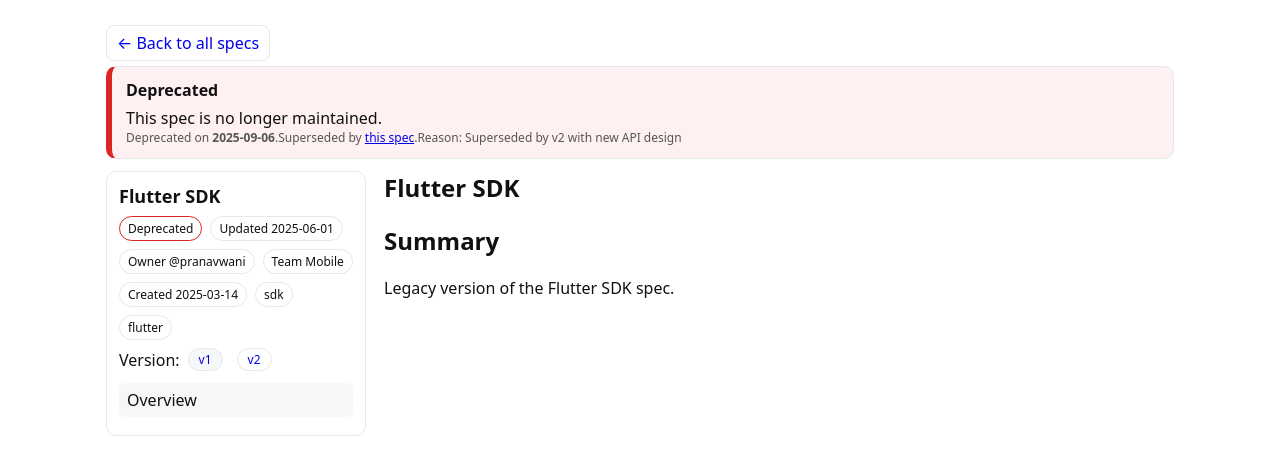
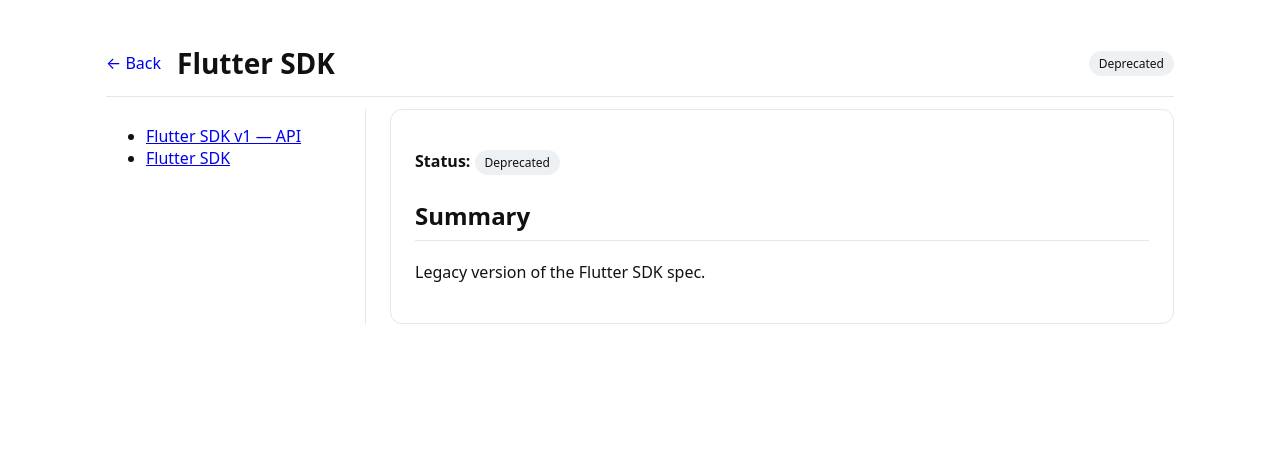
Before and after one commit to pranavwani/design-spec-v3, a Jekyll site: the page built from _specs/flutter-sdk/v1/index.md, in a window 1280 px wide. Shown: the top 475 px of the page. Built offline with Jekyll 4.4.1, drawn with Linux system fonts in a browser that asks for light colours.

Commit message:
fixed spec view page

```diff
--- a/_layouts/spec.html
+++ b/_layouts/spec.html
@@ -1,87 +1,67 @@
 ---
 layout: base
 ---
-<nav class="topbar">
-  <a class="back" href="{{ '/' | relative_url }}">← Back to all specs</a>
-</nav>
-
-{%- if page.status -%}
-  {%- assign s = page.status | downcase -%}
-  {%- if s == "deprecated" -%}
-    <div class="callout danger" role="status" aria-live="polite">
-      <h3>Deprecated</h3>
-      <p>This spec is no longer maintained.</p>
-      {%- if page.deprecated_at or page.superseded_by or page.deprecation_reason -%}
-        <p class="small">
-          {%- if page.deprecated_at -%}Deprecated on <strong>{{ page.deprecated_at }}</strong>. {%- endif -%}
-          {%- if page.superseded_by -%}Superseded by <a href="{{ page.superseded_by | relative_url }}">this spec</a>. {%- endif -%}
-          {%- if page.deprecation_reason -%}Reason: {{ page.deprecation_reason }}{%- endif -%}
-        </p>
-      {%- endif -%}
-    </div>
-  {%- elsif s == "in-progress" -%}
-    <div class="callout warn" role="status" aria-live="polite">
-      <h3>Draft</h3>
-      <p>This spec is a work-in-progress. Details may change.</p>
-      {%- if page.updated_at -%}<p class="small">Last updated: <strong>{{ page.updated_at }}</strong></p>{%- endif -%}
-    </div>
-  {%- endif -%}
-{%- endif -%}
 
 {%- assign root = page.url | replace: '/index.html','/' -%}
 
+<header class="spec-header">
+  <a class="back" href="{{ '/' | relative_url }}">← Back</a>
+  <h1 class="spec-heading">{{ page.title }}</h1>
+  <div class="spec-header-right">
+    {%- if page.status -%}
+      <span class="pill pill--{{ page.status | downcase }}">{{ page.status | capitalize }}</span>
+    {%- endif -%}
+  </div>
+</header>
+
+{%- comment -%}
+  Compute the “space” directory (…/specs/<name>/<version>/)
+  Example: specs/flutter-sdk/v2/index.md  →  specs/flutter-sdk/v2/
+{%- endcomment -%}
+{%- assign parts = page.path | split:'/' -%}
+{%- assign space_dir = parts | slice: 0, parts.size | join:'/' -%}
+{%- assign space_dir = space_dir | replace: '/index.md','/' -%}
+{%- assign space_docs = site.specs | where_exp:'d', "d.path contains space_dir" -%}
+
+{%- comment -%}
+  Keep only top-level files in the space (index.md and first-level pages).
+  Also allow per-page front-matter:
+    nav_order: 10
+    nav_title: "High-Level Design"
+{%- endcomment -%}
+{%- assign nav_items = "" | split: "" -%}
+{%- for d in space_docs -%}
+  {%- assign depth = d.path | remove_first: space_dir | split:'/' | size -%}
+  {%- if depth <= 1 -%}
+    {%- assign nav_items = nav_items | push: d -%}
+  {%- endif -%}
+{%- endfor -%}
+{%- assign nav_items = nav_items | sort: 'nav_order' -%}
+
 <div class="spec-grid">
   <aside class="sidebar">
-    <h2 class="sidebar-title">{{ page.title | default: 'Spec' }}</h2>
-
-    <div class="meta">
-      {%- if page.status -%}<span class="badge status-{{ page.status | downcase }}">{{ page.status | capitalize }}</span>{%- endif -%}
-      {%- if page.updated_at -%}<span class="badge">Updated {{ page.updated_at }}</span>{%- endif -%}
-      {%- if page.owner -%}<span class="badge">Owner {{ page.owner }}</span>{%- endif -%}
-      {%- if page.team -%}<span class="badge">Team {{ page.team }}</span>{%- endif -%}
-      {%- if page.created_at -%}<span class="badge">Created {{ page.created_at }}</span>{%- endif -%}
-      {%- if page.tags -%}{% for t in page.tags %}<span class="badge">{{ t }}</span>{% endfor %}{%- endif -%}
-    </div>
-
-    {%- assign family_root = page.url | split: '/' | slice: 0, 3 | join: '/' -%}
-    {%- assign siblings = site.specs | where_exp: "d", "d.url contains family_root" | where: "name", "index.md" -%}
-    {%- if siblings.size > 1 -%}
-      <div class="version-switcher">
-        <span>Version:</span>
-        {%- for s in siblings -%}
-          <a class="chip {% if s.url == page.url %}active{% endif %}" href="{{ s.url | relative_url }}">{{ s.version }}</a>
+    <nav class="sidebar-nav">
+      <ul>
+        {%- for d in nav_items -%}
+          {%- assign href = d.url | replace: '/index.html','/' -%}
+          <li>
+            <a class="{% if page.url == d.url %}active{% endif %}"
+               href="{{ href | relative_url }}">
+               {{ d.nav_title | default: d.title | default: 'Untitled' }}
+            </a>
+          </li>
         {%- endfor -%}
-      </div>
-    {%- endif -%}
-
-    {%- comment -%}
-      Sidebar: fixed, predictable order with correct labels.
-      We match *exactly* one doc per key to avoid duplicates.
-    {%- endcomment -%}
-    <ul class="side-links">
-      <li>
-        <a class="{% if page.path contains '/index.md' %}active{% endif %}" href="{{ root | relative_url }}">Overview</a>
-      </li>
-
-      {%- assign docs = site.specs | where_exp: "d", "d.url contains root" -%}
-      {%- assign pairs = "hld:High-Level Design|lld:Low-Level Design|api:API|ux:UX" | split: "|" -%}
-
-      {%- for pair in pairs -%}
-        {%- assign key = pair | split: ":" | first -%}
-        {%- assign label = pair | split: ":" | last -%}
-        {%- assign target = root | append: key | append: ".html" -%}
-        {%- assign doc = docs | where: "url", target | first -%}
-        {%- if doc -%}
-          <li>
-            <a class="{% if page.url == doc.url %}active{% endif %}" href="{{ doc.url | relative_url }}">{{ label }}</a>
-          </li>
-        {%- endif -%}
-      {%- endfor -%}
-    </ul>
+      </ul>
+    </nav>
   </aside>
 
-  <article class="content">
-    <h1 class="spec-title">{{ page.title }}</h1>
-    {{ content }}
-  </article>
+  <main class="content">
+    <article class="content-card">
+      {%- if page.status -%}
+        <p class="muted"><strong>Status:</strong> <span class="pill pill--muted">{{ page.status | capitalize }}</span></p>
+      {%- endif -%}
+
+      {{ content }}
+    </article>
+  </main>
 </div>
--- a/assets/style.css
+++ b/assets/style.css
@@ -54,3 +54,82 @@
   td{display:flex;justify-content:space-between;border:0}
   td::before{content:attr(data-label);font-weight:600;margin-right:12px;color:var(--sub)}
 }
+
+/* --- Spec page header --- */
+.spec-header {
+  display: grid;
+  grid-template-columns: auto 1fr auto;
+  align-items: center;
+  gap: 16px;
+  padding: 12px 0 14px;
+  border-bottom: 1px solid var(--border);
+  position: sticky;
+  top: 0;
+  background: #fff;
+  z-index: 5;
+}
+.spec-heading { margin: 0; font-size: 28px; font-weight: 800; }
+.spec-header .back { text-decoration: none; border: 0; padding: 0; }
+.pill {
+  display: inline-block;
+  padding: 4px 10px;
+  border-radius: 999px;
+  font-size: 12px;
+  background: #eef1f4;
+}
+.pill--in-progress, .pill--draft { background: #fff4cc; }
+
+.spec-grid {
+  display: grid;
+  grid-template-columns: 260px 1fr;
+  gap: 24px;
+  padding-top: 12px;
+}
+
+/* Sidebar = left column with vertical separator */
+.sidebar {
+  border: 0;                 /* remove card look */
+  border-right: 1px solid var(--border);
+  border-radius: 0;
+  padding: 0 16px 0 0;       /* space to the separator */
+  background: transparent;
+  position: sticky;
+  top: 64px;                 /* sits below .spec-header */
+  max-height: calc(100dvh - 80px);
+  overflow: auto;
+}
+.sidebar-title { display: none; } /* mockup hides big title in leftbar */
+
+.side-links { margin: 0; padding: 0; list-style: none; }
+.side-links li { margin: 4px 0; }
+.side-links a {
+  display: block;
+  padding: 10px 12px;
+  border-radius: 10px;
+  text-decoration: none;
+  color: inherit;
+}
+.side-links a.active,
+.side-links a:hover { background: var(--muted); }
+
+/* small meta chips can stay in header or be hidden in sidebar */
+.meta { display: none; } /* optional: hide to match mockup leftbar */
+
+/* Content card on the right */
+.content .content-card {
+  background: #fff;
+  border: 1px solid var(--border);
+  border-radius: 12px;
+  padding: 24px;
+}
+.content .content-card h2 {
+  margin-top: 24px;
+  padding-bottom: 8px;
+  border-bottom: 1px solid var(--border);
+}
+.spec-title { display: none; } /* we show title in the header instead */
+
+@media (max-width:800px) {
+  .spec-grid { grid-template-columns: 1fr; }
+  .sidebar { border-right: 0; padding-right: 0; position: static; max-height: none; }
+}
```
